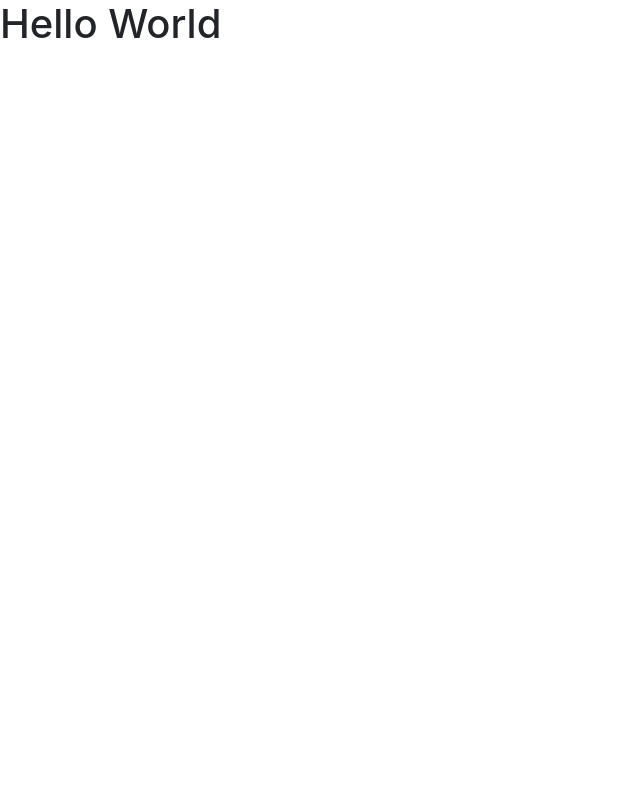
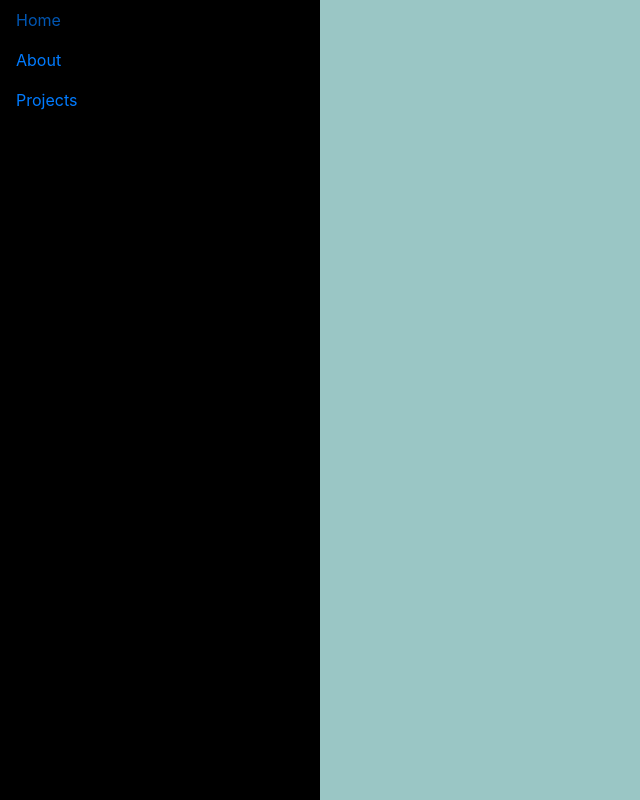
Before and after one commit to delacruzj49/portfoliowebsite, a React (Create React App) app: page / in a window 1280 px wide. Shown: the top 800 px of the page, without its empty margins (0-640 px from the left). Built offline with nearby package versions, Linux system fonts and the light colour scheme.

Commit message:
Imported components for the Navigation Bar and Added Styling to the main page

```diff
--- a/src/pages/HomeProjects.js
+++ b/src/pages/HomeProjects.js
@@ -1,10 +1,17 @@
 import React from 'react';
+import NavBar from '../components/NavBar';
+import Styled from 'styled-components';
+import Theme from '../theme.js';
 
 class HomeProjects extends React.Component{
     render(){
         return(
             <React.Fragment>
-                <h1>Hello World</h1>
+
+                <Page>
+                <NavBar/>
+                </Page>
+
             </React.Fragment>
         );
     }
@@ -12,3 +19,11 @@ class HomeProjects extends React.Component{
 
 
 export default HomeProjects;
+
+const Page = Styled.div `
+margin:auto;
+width:auto;
+height:2000px;
+background-color:${Theme.colorPrimary};
+
+`
```
